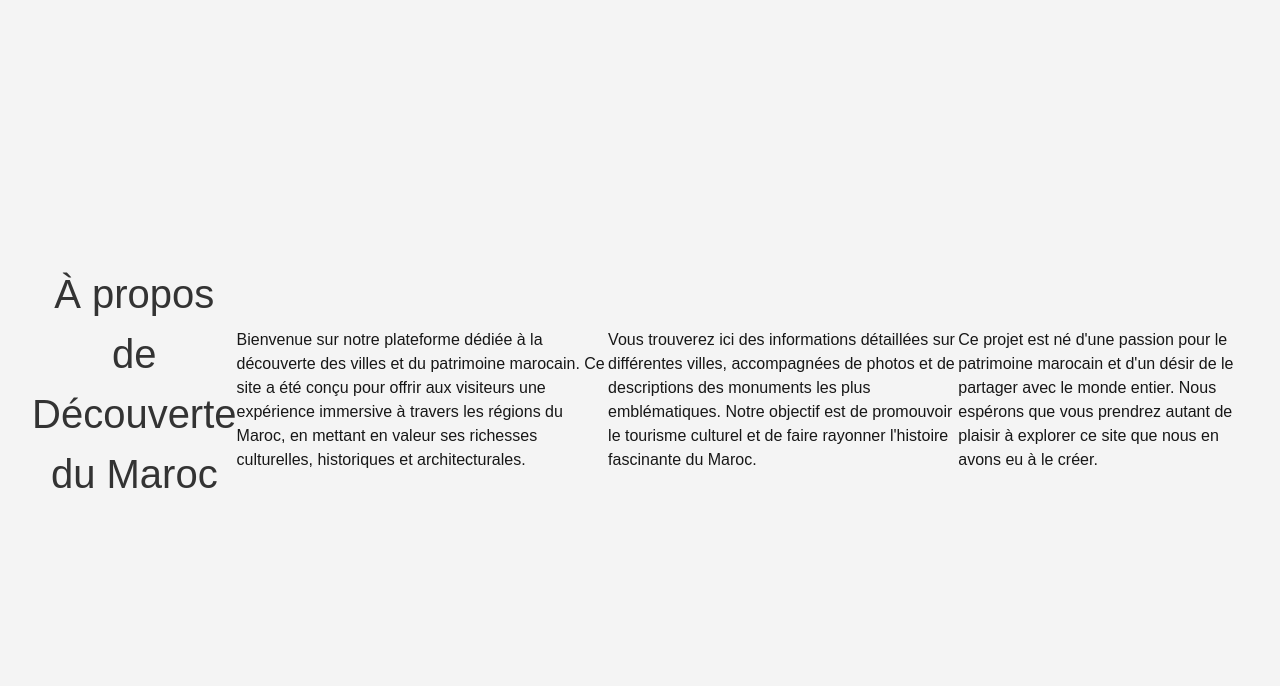
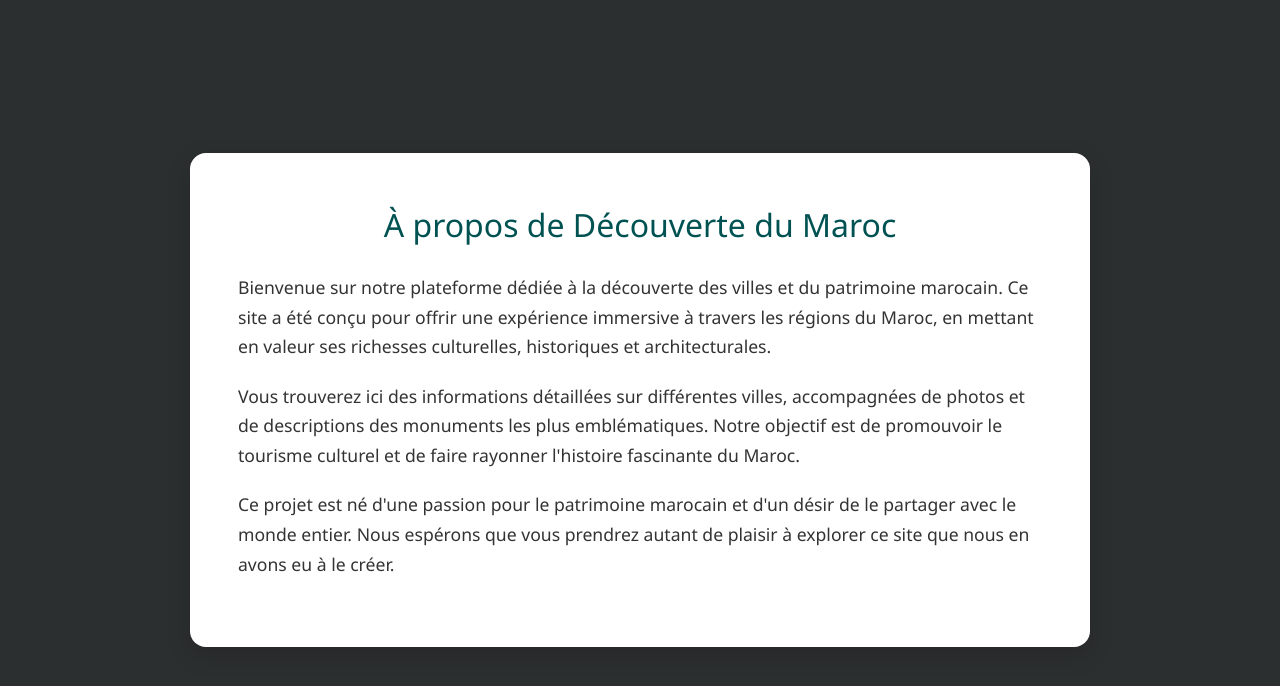
Before and after one commit to jaaad007/decouverte-maroc, a Next.js app: page /about in a window 1280 px wide. Shown: the top 686 px of the page. Built offline with nearby package versions, Linux system fonts and the light colour scheme.

Commit message:
Fix CSS module for About page and improve design

```diff
--- a/pages/about.js
+++ b/pages/about.js
@@ -3,25 +3,26 @@ import styles from '../styles/About.module.css';
 export default function AboutPage() {
   return (
     <div className={styles.container}>
-      <h1 className={styles.title}>À propos de Découverte du Maroc</h1>
-      <p className={styles.description}>
+      <div className={styles.card}>
+        <h1 className={styles.title}>À propos de <span>Découverte du Maroc</span></h1>
+        <p>
           Bienvenue sur notre plateforme dédiée à la découverte des villes et du
-        patrimoine marocain. Ce site a été conçu pour offrir aux visiteurs une
-        expérience immersive à travers les régions du Maroc, en mettant en
-        valeur ses richesses culturelles, historiques et architecturales.
+          patrimoine marocain. Ce site a été conçu pour offrir une expérience immersive
+          à travers les régions du Maroc, en mettant en valeur ses richesses culturelles,
+          historiques et architecturales.
         </p>
-      <p className={styles.description}>
+        <p>
           Vous trouverez ici des informations détaillées sur différentes villes,
-        accompagnées de photos et de descriptions des monuments les plus
-        emblématiques. Notre objectif est de promouvoir le tourisme culturel et
-        de faire rayonner l&apos;histoire fascinante du Maroc.
+          accompagnées de photos et de descriptions des monuments les plus emblématiques.
+          Notre objectif est de promouvoir le tourisme culturel et de faire rayonner
+          l&apos;histoire fascinante du Maroc.
         </p>
-      <p className={styles.description}>
+        <p>
           Ce projet est né d&apos;une passion pour le patrimoine marocain et d&apos;un
-        désir de le partager avec le monde entier. Nous espérons que vous
-        prendrez autant de plaisir à explorer ce site que nous en avons eu à le
-        créer.
+          désir de le partager avec le monde entier. Nous espérons que vous prendrez
+          autant de plaisir à explorer ce site que nous en avons eu à le créer.
         </p>
+      </div>
     </div>
   );
 }
--- a/styles/About.module.css
+++ b/styles/About.module.css
@@ -1,43 +1,49 @@
 .container {
-  background-color: #f4f4f4;
-  padding: 4rem 2rem;
+  min-height: 100vh;
   display: flex;
   justify-content: center;
   align-items: center;
-  min-height: 100vh;
+  padding: 3rem 1.5rem;
+  background-color: #2c2f30;
 }
 
-.aboutBox {
-  background-color: #fff;
-  border-radius: 12px;
+.card {
+  max-width: 900px;
+  background-color: #ffffff;
   padding: 3rem;
-  max-width: 800px;
-  box-shadow: 0 8px 24px rgba(0, 0, 0, 0.1);
+  border-radius: 16px;
+  box-shadow: 0 8px 24px rgba(0, 0, 0, 0.15);
+  color: #333;
+  font-family: 'Segoe UI', sans-serif;
+  text-align: left;
 }
 
 .title {
-  font-size: 2.5rem;
-  margin-bottom: 2rem;
-  color: #333;
+  font-size: 2rem;
+  margin-bottom: 1.5rem;
+  color: #005252;
   text-align: center;
 }
 
-.text {
+.card p {
   font-size: 1.1rem;
-  line-height: 1.8;
-  color: #555;
-  margin-bottom: 1.5rem;
+  line-height: 1.7;
+  margin-bottom: 1.2rem;
 }
 
 .link {
-  display: block;
+  display: inline-block;
   margin-top: 2rem;
-  text-align: center;
-  color: #0070f3;
-  font-weight: 500;
+  color: #005252;
   text-decoration: none;
+  font-weight: bold;
+  border: 2px solid #005252;
+  padding: 0.5rem 1rem;
+  border-radius: 8px;
+  transition: 0.3s ease;
 }
 
 .link:hover {
-  text-decoration: underline;
+  background-color: #005252;
+  color: #fff;
 }
```
Lines whose indentation alone changed are shown as unchanged.
